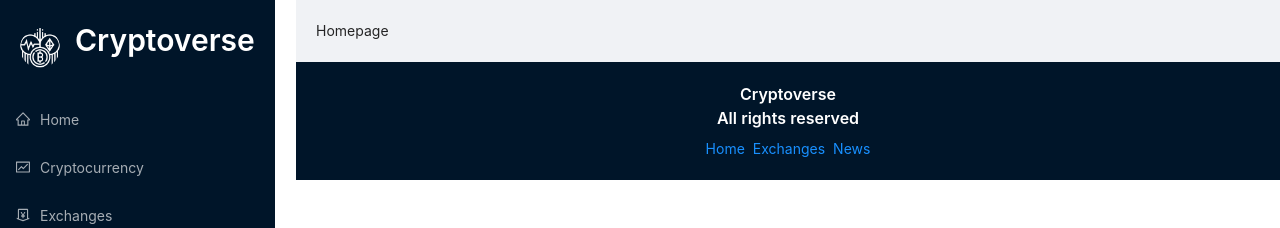
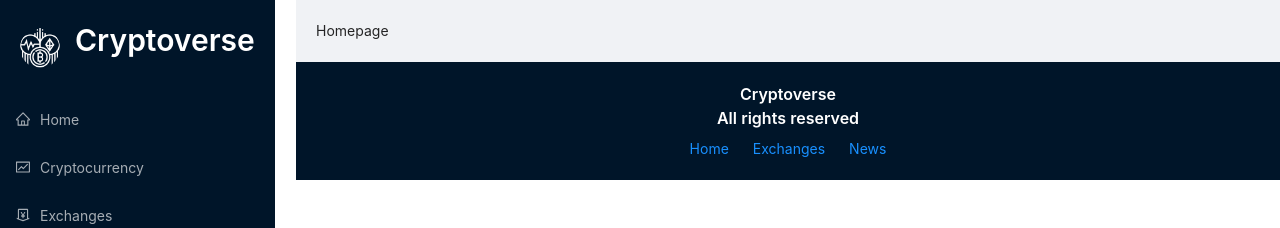
Before and after one commit to Ashwin1729/CryptoVerse, a React (Create React App) app: page / in a window 1280 px wide. Shown: the top 228 px of the page. Built offline with nearby package versions, Linux system fonts and the light colour scheme.

Commit message:
changed layout

```diff
--- a/src/App.js
+++ b/src/App.js
@@ -47,8 +47,8 @@
             Cryptoverse <br />
             All rights reserved
           </Typography.Title>
-          <Space>
-            <Link to="./Homepage">Home</Link>
+          <Space size="large">
+            <Link to="./">Home</Link>
             <Link to="./exchanges">Exchanges</Link>
             <Link to="./news">News</Link>
           </Space>
```
